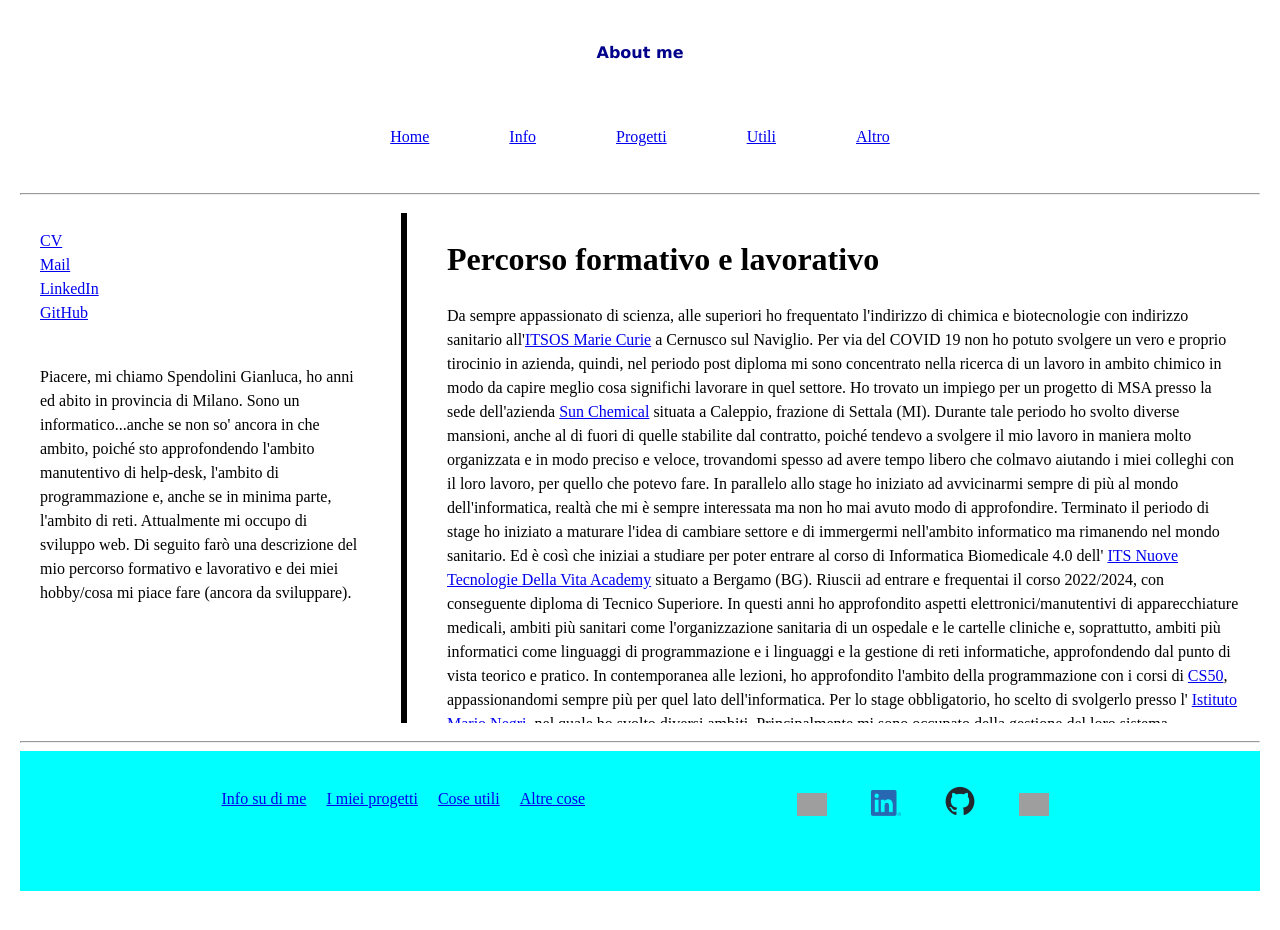
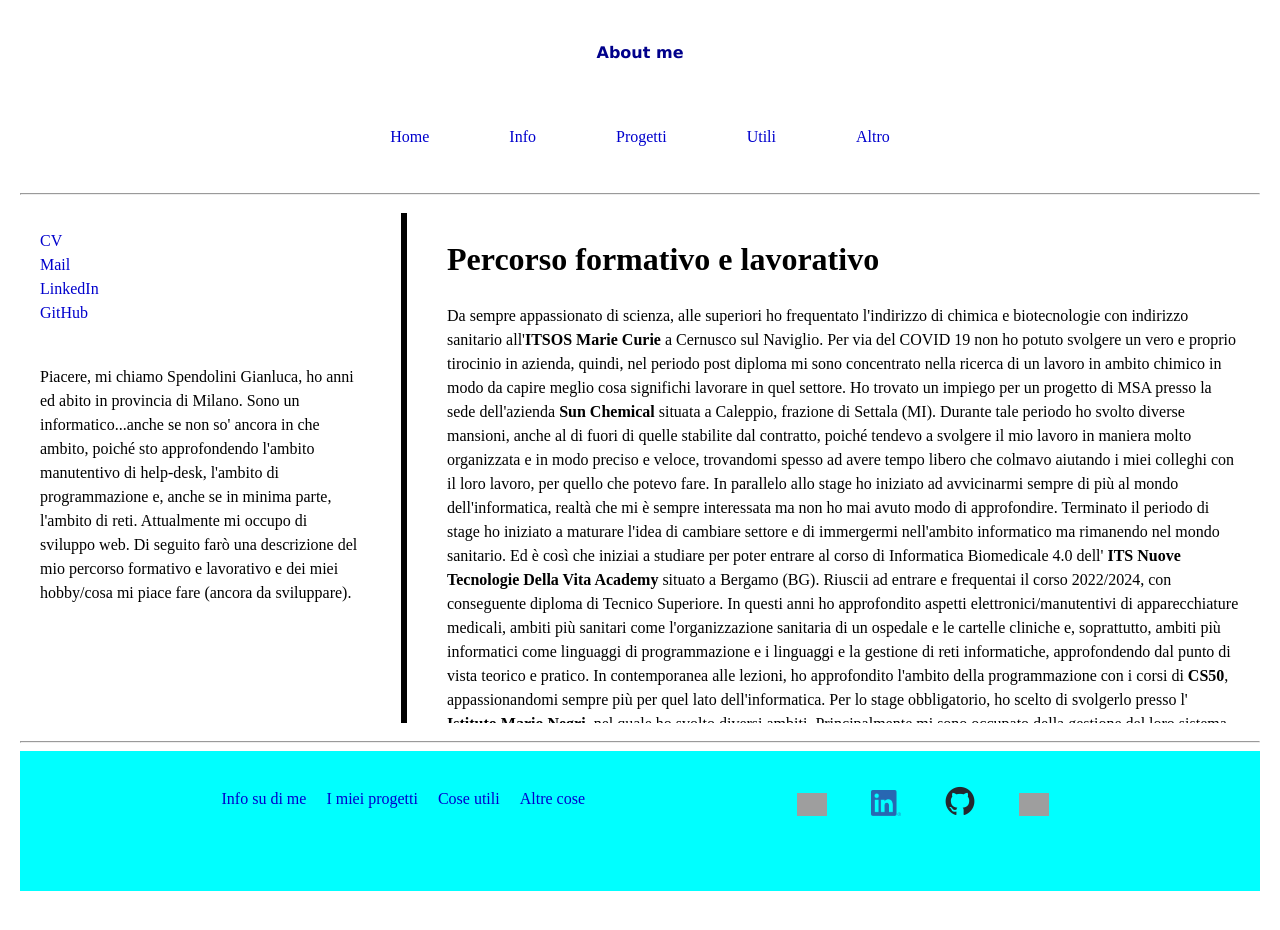
Before and after one commit to GianlucaSpendolini/GianlucaSpendolini.github.io, a PHP site: page /about.html in a window 1280 px wide. Shown: the top 930 px of the page. Run offline with PHP 8.4, Linux system fonts and the light colour scheme; grey boxes are pictures that could not be loaded.

Commit message:
prova inserimento overflow: auto nel main -g

```diff
--- a/Static/css/style.css
+++ b/Static/css/style.css
@@ -1,6 +1,13 @@
 .movement_into_pages {
     color: blue;
     text-align: right;
+    text-decoration: none;
+}
+
+/* Decorazione per i link delle descrizioni */
+#parte-descrittiva a {
+    color: black;
+    font-weight: bold;
     text-decoration: none;
 }
 
@@ -111,8 +118,9 @@ header, footer {
     max-height: 25vh;
 }
 
-main {
+main#descrizione {
     max-height: 50vh;
+    overflow: auto;
 }
 
 /* In pagina about, divisione del main in due parti */
@@ -122,6 +130,7 @@ main#descrizione {
 
 /* Gestione della colonna aside */
 main#descrizione aside#contatti {
+    overflow: auto;
     max-width: 30%;
     padding:0 10px 0 10px;
 }
@@ -154,6 +163,12 @@ header ul li/*, nav ul li*/ {
     padding-right: 40px;
 }
 
+/* Decorazione per ogni elenco di link */
+ul li a {
+    color: mediumblue;
+    text-decoration: none;
+}
+
 ul.contatti {
     display: inline;
     line-height: 7.5;
```
